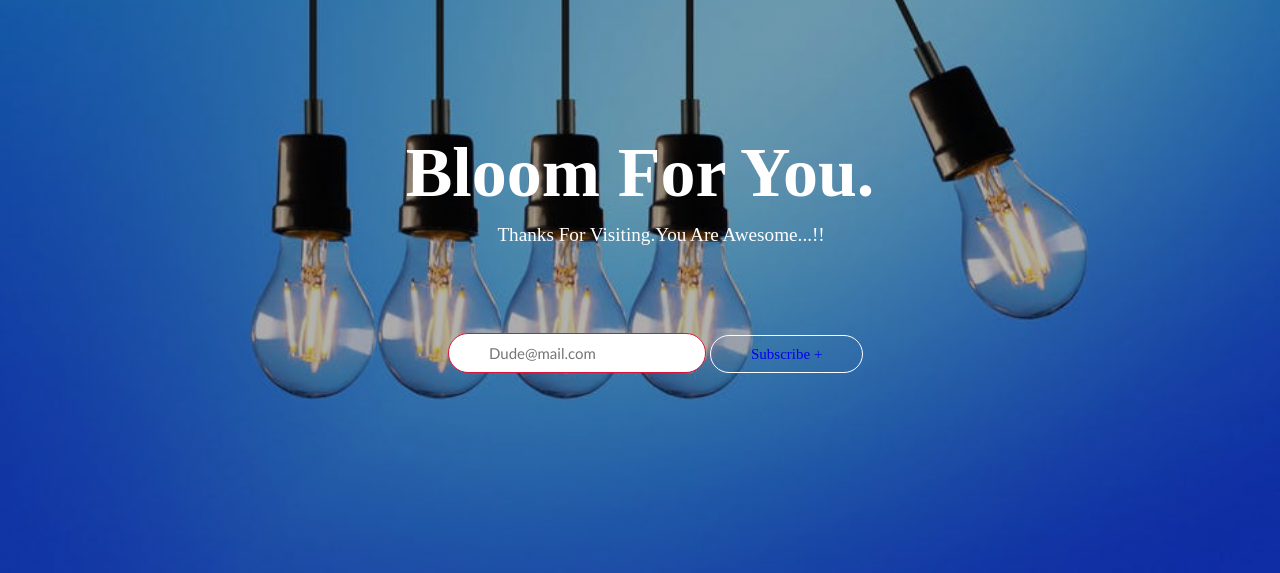
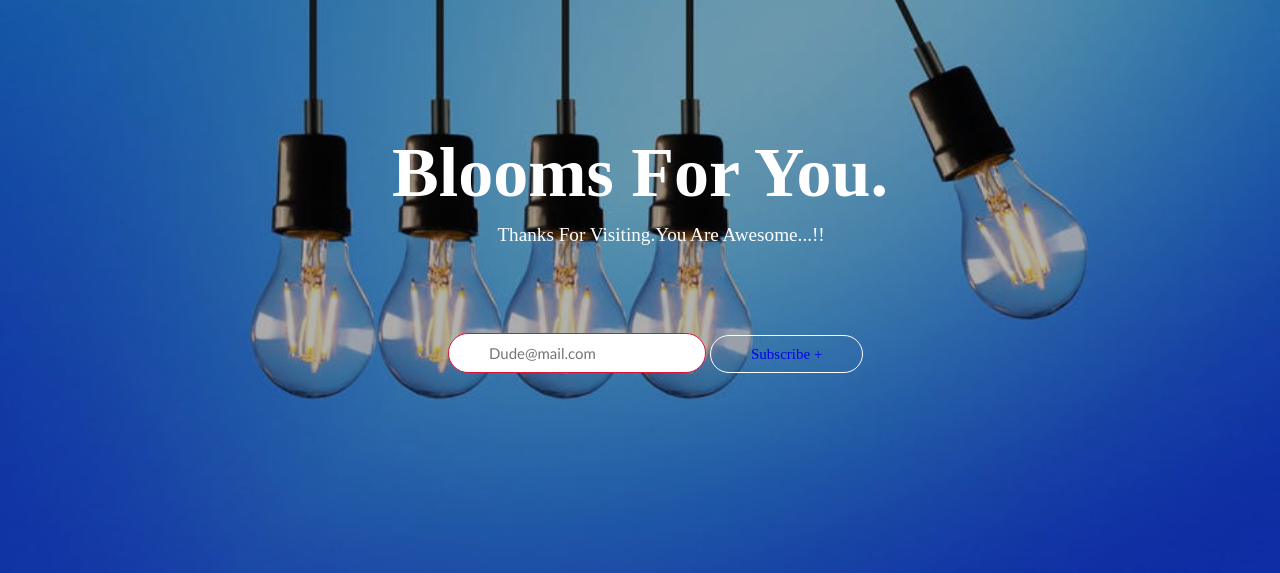
Before and after one commit to furtibazzz/MyFirstWebsite, a plain HTML site: page index.html in a window 1280 px wide. Shown: the part 227-800 px from the top of the page. Drawn offline with Linux system fonts and the light colour scheme.

Commit message:
wecome note changed

```diff
--- a/index.html
+++ b/index.html
@@ -20,7 +20,7 @@
         </ul>
     </div>
     <div class="title">
-        <h1>Bloom For You.</h1>
+        <h1>Blooms For You.</h1>
     </div>
     <div class="below">
         <p>Thanks For Visiting.You Are Awesome...!!</p>
```
